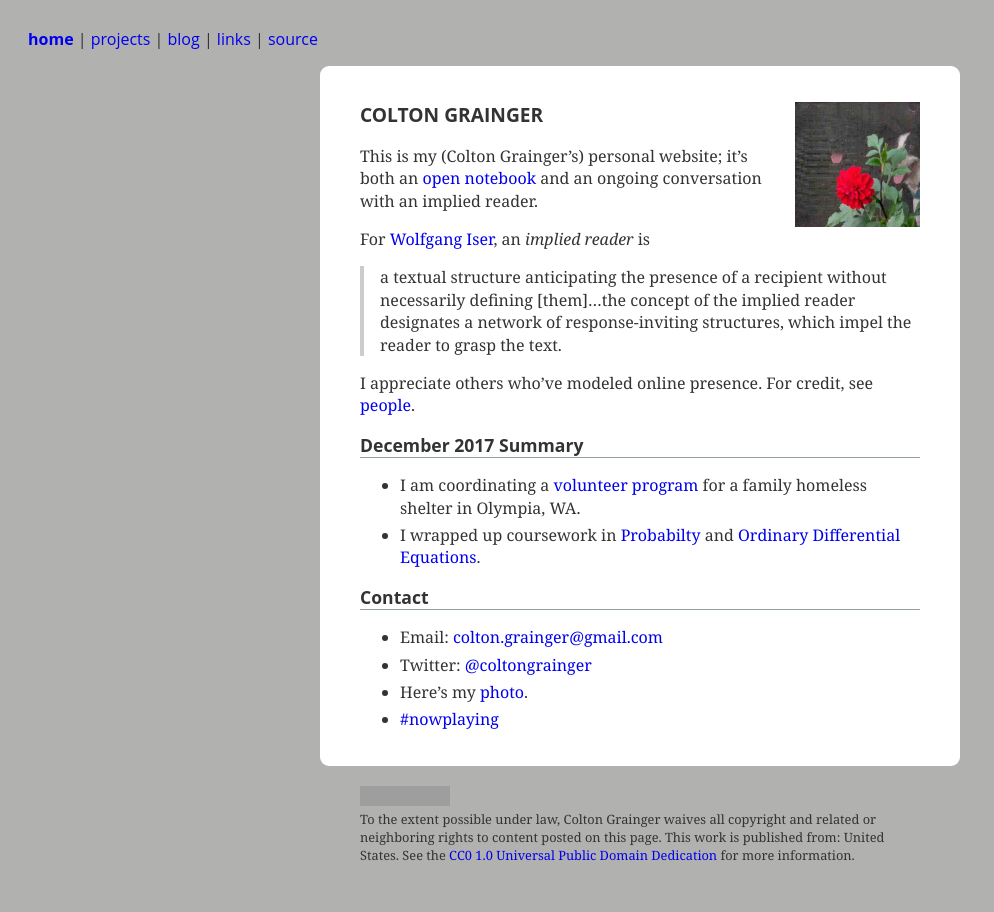
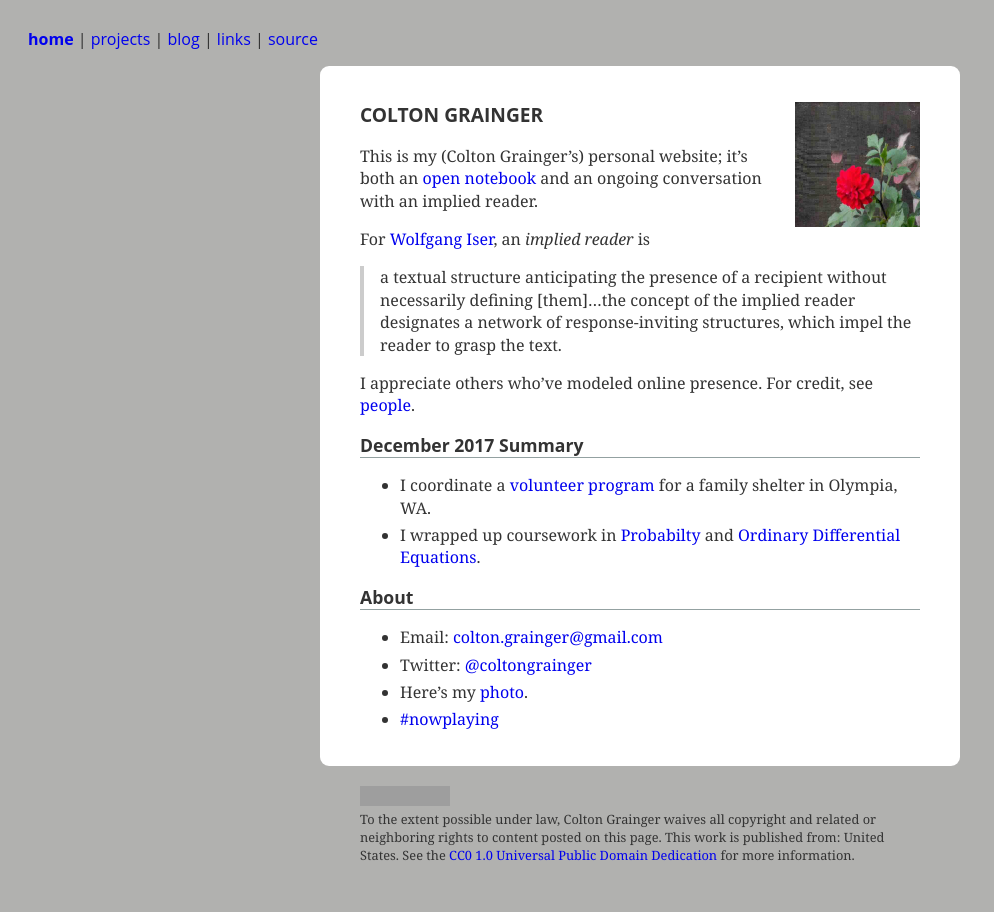
Before and after one commit to coltongrainger/blog, a Jekyll site: the page built from index.md, in a window 1280 px wide. Shown: the whole page, without its empty margins (0-994 px from the left). Built offline with Jekyll 4.4.1, drawn with Linux system fonts in a browser that asks for light colours; our own code applies the rules of GitHub Pages for plain Markdown files; grey boxes are pictures that could not be loaded.

```diff
--- a/index.md
+++ b/index.md
@@ -19,10 +19,10 @@
 
 
 ## December 2017 Summary
-- I am coordinating a [volunteer program](http://coltongrainger.com/fscss-volunteers) for a family homeless shelter in Olympia, WA.
+- I coordinate a [volunteer program](http://coltongrainger.com/fscss-volunteers) for a family shelter in Olympia, WA.
 - I wrapped up coursework in [Probabilty](https://nbviewer.jupyter.org/github/coltongrainger/notebooks/tree/master/probability/) and [Ordinary Differential Equations](https://nbviewer.jupyter.org/github/coltongrainger/notebooks/tree/master/odes/).
 
-## Contact
+## About
 
 - Email: [colton.grainger@gmail.com](mailto:colton.grainger@gmail.com)
 - Twitter: [@coltongrainger](https://twitter.com/coltongrainger)
```
